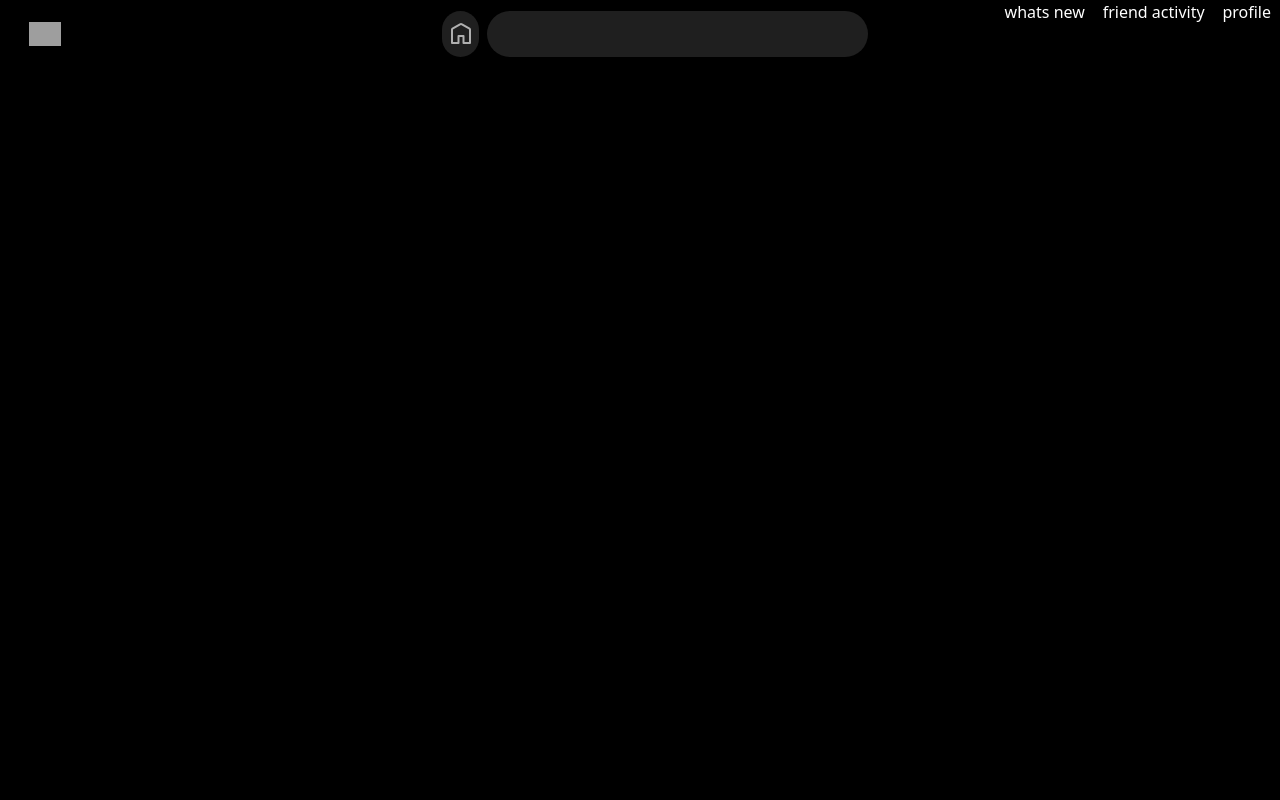
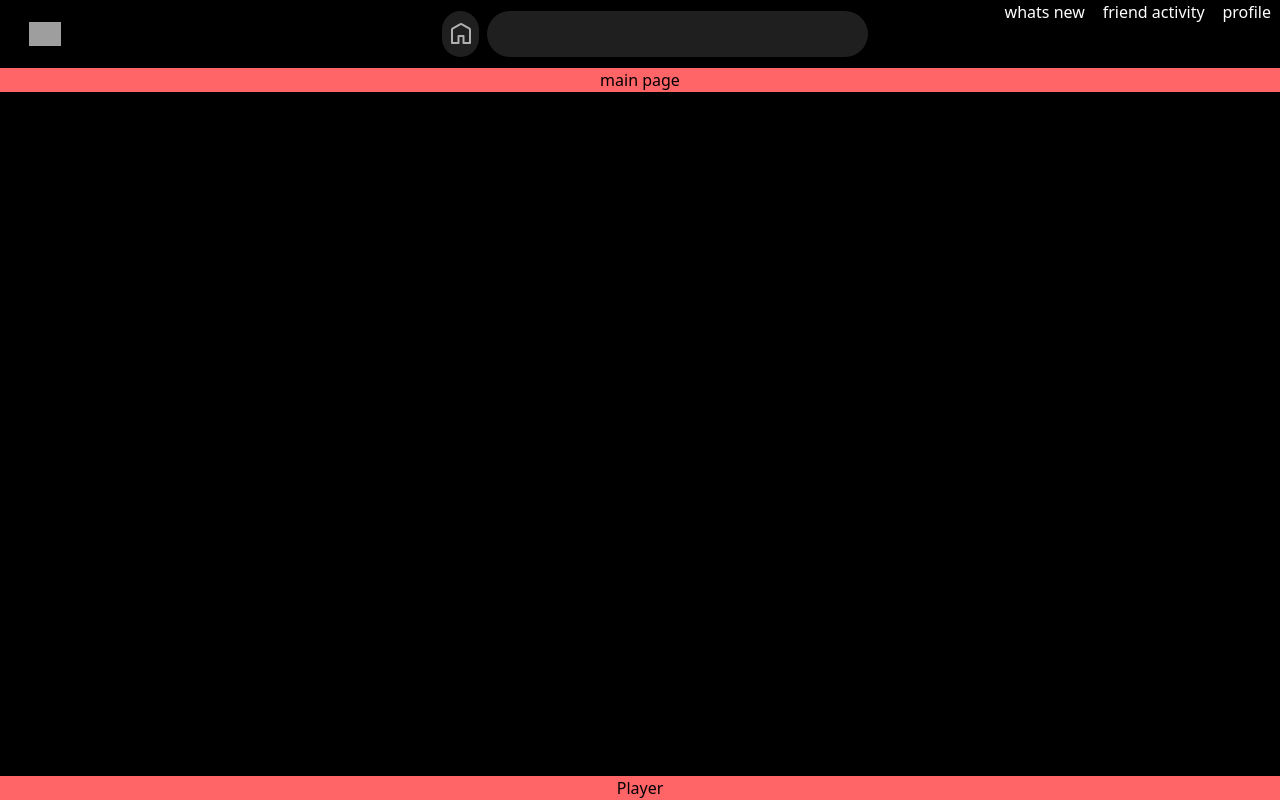
Before and after one commit to bhaweshw/Spotify_clone, a React (Vite) app in the folder Spotify-clone/: page / in a window 1280 px wide. Built offline with nearby package versions, Linux system fonts and the light colour scheme; grey boxes are pictures that could not be loaded.

Commit message:
home page optimization

```diff
--- a/Spotify-clone/src/App.jsx
+++ b/Spotify-clone/src/App.jsx
@@ -1,4 +1,5 @@
 
+import MainPage from "./components/MainPage.jsx";
 import NavBar from "./components/Navbar.jsx";
 import Player from './components/Player.jsx';
 
@@ -6,6 +7,8 @@ const App = () => {
   return (
     <>
     <NavBar />
+    <MainPage />
+    <Player />
     </>
   )
 }
--- /dev/null
+++ b/Spotify-clone/src/components/MainPage.jsx
@@ -0,0 +1,11 @@
+import React from 'react'
+
+const MainPage = () => {
+  return (
+    <div>
+      <h1 className='text-center bg-red-400 '>main page</h1>
+    </div>
+  )
+}
+
+export default MainPage
--- a/Spotify-clone/src/components/Player.jsx
+++ b/Spotify-clone/src/components/Player.jsx
@@ -2,7 +2,7 @@ import React from 'react'
 
 const Player = () => {
   return (
-    <div>
+    <div className="bg-black w-full fixed bottom-0">
       <h1 className='text-center bg-red-400'>Player</h1>
     </div>
   )
```
